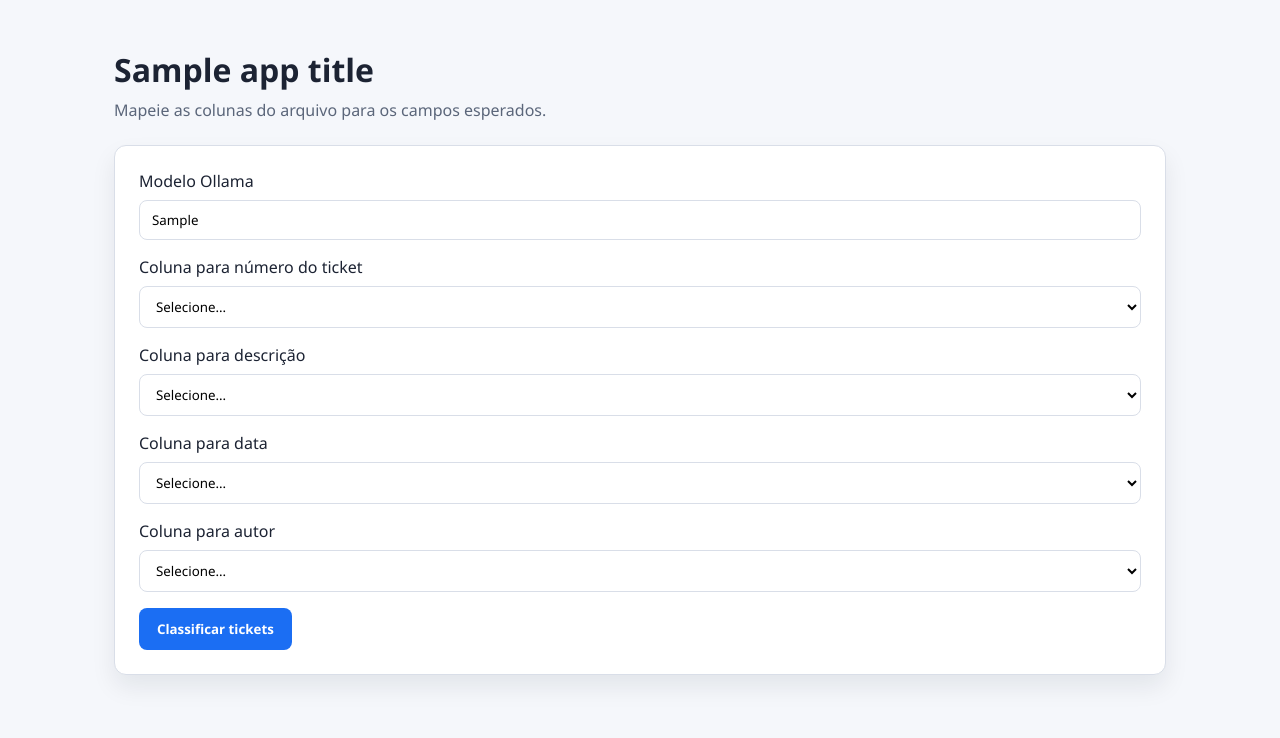
After one commit to leandrojtv/app_ticket_classificador, a FastAPI app: template app/templates/mapping.html in a window 1280 px wide. The commit adds this page. Shown: the top 738 px of the page. Run offline with FastAPI, Linux system fonts and the light colour scheme; the template is opened without the code that fills it: most values are stand-ins (such as "Sample title", 1, 10 or a date in 2020).

Commit message:
Add column mapping step for uploads

```diff
--- a/app/main.py
+++ b/app/main.py
@@ -2,6 +2,7 @@ from __future__ import annotations
 
 import io
 import os
+import uuid
 from datetime import datetime
 from typing import Any
 
@@ -20,6 +21,7 @@ app = FastAPI(title=APP_TITLE)
 app.mount("/static", StaticFiles(directory="static"), name="static")
 
 templates = Jinja2Templates(directory="templates")
+FILE_STORE: dict[str, dict[str, bytes | str]] = {}
 
 
 @app.get("/", response_class=HTMLResponse)
@@ -34,9 +36,7 @@ async def index(request: Request) -> HTMLResponse:
     )
 
 
-def _load_dataframe(upload: UploadFile) -> pd.DataFrame:
-    data = upload.file.read()
-    filename = upload.filename or ""
+def _load_dataframe(data: bytes, filename: str) -> pd.DataFrame:
     if filename.lower().endswith(".xlsx"):
         df = pd.read_excel(io.BytesIO(data))
     else:
@@ -96,14 +96,76 @@ def _safe_date(value: Any) -> str:
 @app.post("/classificar", response_class=HTMLResponse)
 async def classify(
     request: Request,
-    arquivo: UploadFile = File(...),
+    arquivo: UploadFile | None = File(None),
     modelo: str = Form(OLLAMA_MODEL),
+    token: str | None = Form(None),
+    coluna_ticket: str | None = Form(None),
+    coluna_descricao: str | None = Form(None),
+    coluna_data: str | None = Form(None),
+    coluna_autor: str | None = Form(None),
 ) -> HTMLResponse:
     global OLLAMA_MODEL
     OLLAMA_MODEL = modelo
 
+    if token is None:
+        if arquivo is None:
+            return templates.TemplateResponse(
+                "index.html",
+                {
+                    "request": request,
+                    "app_title": APP_TITLE,
+                    "default_model": OLLAMA_MODEL,
+                    "error": "Envie um arquivo CSV ou XLSX para iniciar o mapeamento.",
+                },
+            )
+        data = arquivo.file.read()
+        filename = arquivo.filename or ""
+        try:
+            df = _load_dataframe(data, filename)
+        except (pd.errors.ParserError, UnicodeDecodeError) as exc:
+            return templates.TemplateResponse(
+                "index.html",
+                {
+                    "request": request,
+                    "app_title": APP_TITLE,
+                    "default_model": OLLAMA_MODEL,
+                    "error": (
+                        "Não foi possível ler o arquivo enviado. "
+                        "Verifique se o CSV/XLSX está no formato correto. "
+                        f"Detalhes: {exc}"
+                    ),
+                },
+            )
+
+        token = uuid.uuid4().hex
+        FILE_STORE[token] = {"data": data, "filename": filename}
+        return templates.TemplateResponse(
+            "mapping.html",
+            {
+                "request": request,
+                "app_title": APP_TITLE,
+                "default_model": OLLAMA_MODEL,
+                "token": token,
+                "columns": list(df.columns),
+            },
+        )
+
+    stored = FILE_STORE.get(token)
+    if not stored:
+        return templates.TemplateResponse(
+            "index.html",
+            {
+                "request": request,
+                "app_title": APP_TITLE,
+                "default_model": OLLAMA_MODEL,
+                "error": "Não foi possível localizar o arquivo para mapeamento. Envie novamente.",
+            },
+        )
+
+    data = stored["data"]
+    filename = str(stored["filename"])
     try:
-        df = _load_dataframe(arquivo)
+        df = _load_dataframe(data, filename)
     except (pd.errors.ParserError, UnicodeDecodeError) as exc:
         return templates.TemplateResponse(
             "index.html",
@@ -118,6 +180,28 @@ async def classify(
                 ),
             },
         )
+
+    mapping = {
+        "ticket": coluna_ticket,
+        "descricao": coluna_descricao,
+        "data": coluna_data,
+        "autor": coluna_autor,
+    }
+    if not all(mapping.values()):
+        return templates.TemplateResponse(
+            "mapping.html",
+            {
+                "request": request,
+                "app_title": APP_TITLE,
+                "default_model": OLLAMA_MODEL,
+                "token": token,
+                "columns": list(df.columns),
+                "error": "Selecione todas as colunas obrigatórias antes de continuar.",
+            },
+        )
+
+    rename_map = {value: key for key, value in mapping.items() if value}
+    df = df.rename(columns=rename_map)
     df = _normalize_columns(df)
     missing = _validate_columns(df)
     if missing:
--- a/app/static/styles.css
+++ b/app/static/styles.css
@@ -56,6 +56,13 @@ h1 {
 
 input[type="file"],
 input[type="text"] {
+  padding: 10px 12px;
+  border-radius: 8px;
+  border: 1px solid var(--border);
+  background: #fff;
+}
+
+select {
   padding: 10px 12px;
   border-radius: 8px;
   border: 1px solid var(--border);
--- /dev/null
+++ b/app/templates/mapping.html
@@ -0,0 +1,66 @@
+<!DOCTYPE html>
+<html lang="pt-br">
+<head>
+  <meta charset="UTF-8" />
+  <meta name="viewport" content="width=device-width, initial-scale=1.0" />
+  <title>{{ app_title }}</title>
+  <link rel="stylesheet" href="/static/styles.css" />
+</head>
+<body>
+  <main class="container">
+    <header>
+      <h1>{{ app_title }}</h1>
+      <p class="subtitle">Mapeie as colunas do arquivo para os campos esperados.</p>
+    </header>
+
+    {% if error %}
+      <div class="alert">{{ error }}</div>
+    {% endif %}
+
+    <form class="card" action="/classificar" method="post">
+      <input type="hidden" name="token" value="{{ token }}" />
+      <label class="field">
+        <span>Modelo Ollama</span>
+        <input type="text" name="modelo" value="{{ default_model }}" />
+      </label>
+      <label class="field">
+        <span>Coluna para número do ticket</span>
+        <select name="coluna_ticket" required>
+          <option value="">Selecione...</option>
+          {% for col in columns %}
+            <option value="{{ col }}">{{ col }}</option>
+          {% endfor %}
+        </select>
+      </label>
+      <label class="field">
+        <span>Coluna para descrição</span>
+        <select name="coluna_descricao" required>
+          <option value="">Selecione...</option>
+          {% for col in columns %}
+            <option value="{{ col }}">{{ col }}</option>
+          {% endfor %}
+        </select>
+      </label>
+      <label class="field">
+        <span>Coluna para data</span>
+        <select name="coluna_data" required>
+          <option value="">Selecione...</option>
+          {% for col in columns %}
+            <option value="{{ col }}">{{ col }}</option>
+          {% endfor %}
+        </select>
+      </label>
+      <label class="field">
+        <span>Coluna para autor</span>
+        <select name="coluna_autor" required>
+          <option value="">Selecione...</option>
+          {% for col in columns %}
+            <option value="{{ col }}">{{ col }}</option>
+          {% endfor %}
+        </select>
+      </label>
+      <button type="submit">Classificar tickets</button>
+    </form>
+  </main>
+</body>
+</html>
```
Also changed, not shown: README.md.
